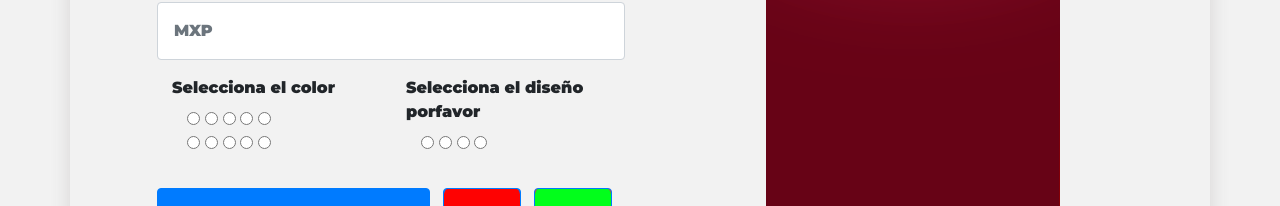
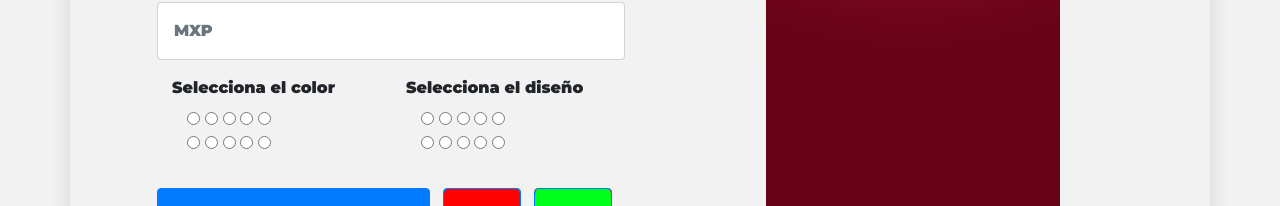
Before and after one commit to SamaelCr/BMGenerador, a plain HTML site: page index.html in a window 1280 px wide. Shown: the part 378-584 px from the top of the page. Drawn offline with Linux system fonts and the light colour scheme.

Commit message:
nuevos selectores de desing agregados

```diff
--- a/index.html
+++ b/index.html
@@ -53,13 +53,21 @@
                                </div>
                             </div>
                             <div class="col-12 col-md-6 check-desing mb-3">
-                                <label for="">Selecciona el diseño porfavor</label>
+                                <label for="">Selecciona el diseño</label>
                                 <div class="col-md-8">
                                     <div>
                                         <input type="radio" name="radio2" id="desing1" onclick="changeDesing()">
                                         <input type="radio" name="radio2" id="desing2" onclick="changeDesing()">
                                         <input type="radio" name="radio2" id="desing3" onclick="changeDesing()">
                                         <input type="radio" name="radio2" id="desing4" onclick="changeDesing()">
+                                        <input type="radio" name="radio2" id="desing5" onclick="changeDesing()">
+                                    </div>
+                                    <div>
+                                        <input type="radio" name="radio2" id="desing6" onclick="changeDesing()">
+                                        <input type="radio" name="radio2" id="desing7" onclick="changeDesing()">
+                                        <input type="radio" name="radio2" id="desing8" onclick="changeDesing()">
+                                        <input type="radio" name="radio2" id="desing9" onclick="changeDesing()">
+                                        <input type="radio" name="radio2" id="desing10" onclick="changeDesing()">
                                     </div>
                                 </div>
                             </div>
--- a/js/script.js
+++ b/js/script.js
@@ -152,13 +152,53 @@ function changeDesing(){
     }
     if(document.getElementById("desing3").checked){
         const img = new Image();
-        img.src = '../assets/img-tasas/ultimateV.png';
+        img.src = './assets/img-tasas/ultimateV.png';
         img.onload;
         return img;
     }
     if(document.getElementById("desing4").checked){
         const img = new Image();
-        img.src = '../assets/img-tasas/ultimateV.png';
+        img.src = './assets/img-tasas/ultimateV.png';
+        img.onload;
+        return img;
+    }
+    if(document.getElementById("desing5").checked){
+        // const img = new Image();
+        // img.src = '../assets/img-tasas/ultimateV.png';
+        // img.onload;
+        const img = document.getElementById('source');
+        img.onload;
+        return img;
+    }
+    if(document.getElementById("desing6").checked){
+        // const img = new Image();
+        // img.src = '../assets/img-tasas/ultimateV.png';
+        // img.onload;
+        const img = document.getElementById('source');
+        img.onload;
+        return img;
+    }
+    if(document.getElementById("desing7").checked){
+        const img = new Image();
+        img.src = './assets/img-tasas/ultimateV.png';
+        img.onload;
+        return img;
+    }
+    if(document.getElementById("desing8").checked){
+        const img = new Image();
+        img.src = './assets/img-tasas/ultimateV.png';
+        img.onload;
+        return img;
+    }
+    if(document.getElementById("desing9").checked){
+        const img = new Image();
+        img.src = './assets/img-tasas/ultimateV.png';
+        img.onload;
+        return img;
+    }
+    if(document.getElementById("desing10").checked){
+        const img = new Image();
+        img.src = './assets/img-tasas/ultimateV.png';
         img.onload;
         return img;
     }else{
```
Lines whose indentation alone changed are shown as unchanged.
